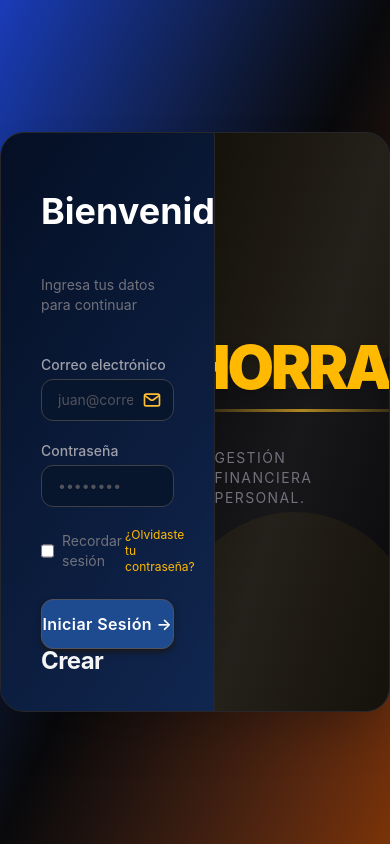
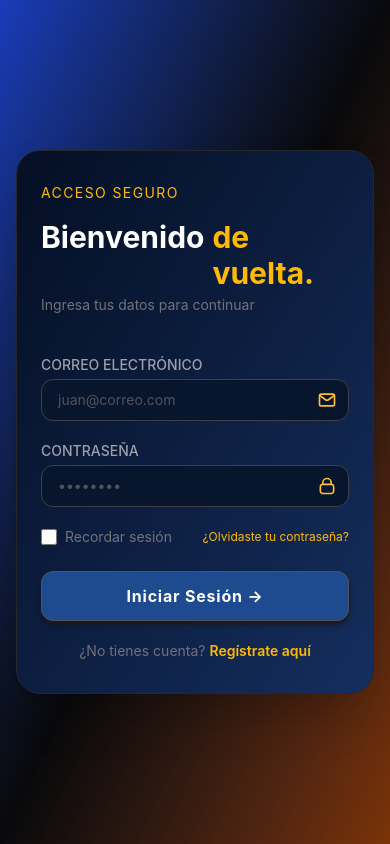
Before and after one commit to SENA-proyect/Ahorrapp-REACT, a React (Vite) app in the folder Frontend/: page /Login in a window 390 px wide. Built offline with nearby package versions, Linux system fonts and the light colour scheme.

Commit message:
Logos puestos a la vista de login y responsive agregado.

```diff
--- a/Frontend/src/components/Asistente/Asistente.jsx
+++ b/Frontend/src/components/Asistente/Asistente.jsx
@@ -1,5 +1,5 @@
 import { useState, useEffect, useRef } from 'react';
-import { getResumenFinancieroBreve } from '../../api';
+import { getResumenFinancieroBreve } from '../../api.js';
 
 const Asistente = () => {
   const [visible, setVisible] = useState(false);
--- a/Frontend/src/components/Login.jsx
+++ b/Frontend/src/components/Login.jsx
@@ -35,13 +35,11 @@ export default function Login() {
   const [cargando, setCargando] = useState(false);
   const [isRegister, setIsRegister] = useState(false);
 
-  // Estado del formulario de login
   const [loginForm, setLoginForm] = useState({
     Email: "",
     Password_hash: "",
   });
 
-  // Estado del formulario de registro
   const [registerForm, setRegisterForm] = useState({
     Nombre: "",
     Apellido: "",
@@ -49,7 +47,6 @@ export default function Login() {
     Password_hash: "",
   });
 
-  // ── Handlers de login ──────────────────────────────────────────────────
   const handleLoginChange = (e) => {
     setLoginForm({ ...loginForm, [e.target.name]: e.target.value });
   };
@@ -86,7 +83,6 @@ export default function Login() {
     }
   };
 
-  // ── Handlers de registro ───────────────────────────────────────────────
   const handleRegisterChange = (e) => {
     setRegisterForm({ ...registerForm, [e.target.name]: e.target.value });
   };
@@ -107,7 +103,6 @@ export default function Login() {
       return;
     }
 
-    // Validación del checkbox
     const checkbox = document.getElementById("terminos");
     if (!checkbox || !checkbox.checked) {
       setError("Debes aceptar los términos y condiciones.");
@@ -121,7 +116,7 @@ export default function Login() {
       setCargando(false);
 
       if (respuesta.ok) {
-        setIsRegister(false); // Vuelve al login tras registro exitoso
+        setIsRegister(false);
         setError(null);
       } else {
         setError(respuesta.mensaje || "Error al registrarse");
@@ -135,71 +130,125 @@ export default function Login() {
 
   return (
     <>
-      <section className="w-screen min-h-screen flex items-center justify-center bg-gradient-to-br from-blue-800 via-zinc-950 to-amber-900">
+      {/*
+        SECCIÓN PRINCIPAL
+        ─────────────────
+        Antes: nada especial, solo centraba el contenido.
+        Ahora:  "py-8" agrega padding vertical para que en móvil
+                la tarjeta no quede pegada al borde superior/inferior.
+      */}
+      <section className="w-screen min-h-screen flex items-center justify-center bg-gradient-to-br from-blue-800 via-zinc-950 to-amber-900 py-8">
 
-        {/* Tarjeta principal que contiene los dos lados. */}
+        {/*
+          TARJETA PRINCIPAL
+          ─────────────────
+          Antes:  "flex items-center" → los dos lados siempre en FILA.
+                  "w-[1000px] h-[580px]" → tamaños fijos que se desbordan en móvil.
+
+          Ahora:
+          • "flex-col"         → en móvil, apilamos los lados en COLUMNA (formulario arriba, branding abajo).
+          • "lg:flex-row"      → en pantallas grandes (≥1024px), volvemos a FILA, como el diseño original.
+          • "w-full"           → ocupa todo el ancho disponible en móvil.
+          • "max-w-[1000px]"   → pero nunca más de 1000px (para respetar el diseño original en escritorio).
+          • "mx-4"             → margen horizontal de 1rem en móvil para que no toque los bordes.
+          • "h-auto"           → la altura se adapta al contenido en móvil.
+          • "lg:h-[580px]"     → en escritorio vuelve a la altura fija original.
+          • "rounded-3xl shadow-2xl overflow-hidden" → sin cambios.
+        */}
         <div
-          className="flex items-center bg-gradient-to-br from-[#050F24] to-[#152E5E] w-[1000px] h-[580px] rounded-3xl shadow-2xl overflow-hidden"
+          className="flex flex-col lg:flex-row items-center bg-gradient-to-br from-[#050F24] to-[#152E5E] w-full max-w-[1000px] mx-4 h-auto lg:h-[580px] rounded-3xl shadow-2xl overflow-hidden"
           style={{ border: "1px solid #27272a" }}
         >
 
           {/* ── LADO IZQUIERDO: formularios ──────────────────────────── */}
-          {/* "overflow-hidden" oculta el formulario que NO está visible. */}
-          <div className="overflow-hidden h-[500px] w-[520px] px-10">
+          {/*
+            Antes:  "w-[520px] h-[500px]" → fijos, solo funcionaban en escritorio.
+
+            Ahora:
+            • "w-full"          → en móvil ocupa todo el ancho de la tarjeta.
+            • "lg:w-[520px]"    → en escritorio vuelve al ancho fijo original.
+            • "px-6"            → padding horizontal más pequeño en móvil.
+            • "lg:px-10"        → en escritorio vuelve al padding original.
+            • "py-8"            → padding vertical en móvil para que el contenido respire.
+            • "lg:py-0"         → en escritorio lo quitamos (la altura fija ya lo controla).
+            • "h-auto"          → altura automática en móvil.
+            • "lg:h-[500px]"    → en escritorio vuelve a la altura fija.
+            • "overflow-hidden" → sigue ocultando el formulario que no está visible.
+          */}
+          <div className="overflow-hidden w-full lg:w-[520px] h-auto lg:h-[500px] px-6 lg:px-10 py-8 lg:py-0">
 
             {/*
-              Este div es el "slider" que se desliza hacia arriba/abajo.
-              "translateY(0)"      → muestra el formulario de Login (posición normal).
-              "translateY(-500px)" → sube el contenedor 500px, mostrando el de Registro.
+              SLIDER de formularios
+              ──────────────────────
+              Este div se mueve hacia arriba cuando isRegister === true,
+              para mostrar el formulario de registro.
 
-              El operador ternario evalúa "isRegister":
-                - Si es true  → aplica la clase de traslación hacia arriba.
-                - Si es false → aplica la clase sin traslación (posición 0).
+              Antes:  "-translate-y-[500px]" → funcionaba porque h-[500px] era fijo.
+              Ahora:  En móvil no usamos el efecto de slider (altura variable).
+                      En escritorio sí lo usamos con "lg:-translate-y-[500px]".
+
+              • "lg:flex-col"              → en escritorio apila login y registro en columna para el efecto slider.
+              • "flex-col"                 → en móvil también en columna pero sin transform.
+              • La clase condicional ahora solo aplica el translate en "lg:".
             */}
             <div
               className={`flex flex-col transition-transform duration-700 ease-in-out ${
-                isRegister ? "-translate-y-[500px]" : "translate-y-0"
+                isRegister ? "lg:-translate-y-[500px]" : "translate-y-0"
               }`}
             >
 
               {/* ── FORMULARIO DE LOGIN ──────────────────────── */}
-              <div className="h-[500px] flex flex-col justify-center gap-5">
+              {/*
+                Antes:  "h-[500px]" fijo.
+                Ahora:
+                • "h-auto"        → en móvil la altura se adapta al contenido.
+                • "lg:h-[500px]"  → en escritorio vuelve a la altura fija del slider.
+
+                El formulario de registro se oculta en móvil cuando no está activo
+                usando "hidden" e "isRegister" para controlar cuál se muestra.
+                En escritorio, ambos existen en el DOM (el slider los controla).
+              */}
+              <div className={`h-auto lg:h-[500px] flex flex-col justify-center gap-5 ${isRegister ? "hidden lg:flex" : "flex"}`}>
                 <div className="mb-5">
                   <p className="text-amber-400 text-sm mb-4 tracking-widest">ACCESO SEGURO</p>
-                  <div className="text-4xl font-bold text-white flex gap-2 mb-1">
+                  {/*
+                    Antes:  "text-4xl" siempre.
+                    Ahora:
+                    • "text-3xl"      → un poco más pequeño en móvil para que quepa bien.
+                    • "lg:text-4xl"   → en escritorio vuelve al tamaño original.
+                  */}
+                  <div className="text-3xl lg:text-4xl font-bold text-white flex gap-2 mb-1">
                     <p className="text-white">Bienvenido </p>
-                    <p className="text-amber-400">de vuelta</p>
+                    <p className="text-amber-400">de vuelta.</p>
                   </div>
                   <p className="text-sm text-zinc-500 mt-1">Ingresa tus datos para continuar</p>
                 </div>
 
-                {/* "onSubmit" llama a handleLoginSubmit cuando el usuario presiona Enter o el botón. */}
                 <form onSubmit={handleLoginSubmit} className="flex flex-col gap-5">
-
                   <Field
                     id="login-email"
-                    label="Correo electrónico"
+                    label="CORREO ELECTRÓNICO"
                     type="email"
                     name="Email"
-                    icon={<svg viewBox="0 0 24 24" fill="none" xmlns="http://www.w3.org/2000/svg" stroke="#ffbe33"><g id="SVGRepo_bgCarrier" stroke-width="0"></g><g id="SVGRepo_tracerCarrier" stroke-linecap="round" stroke-linejoin="round"></g><g id="SVGRepo_iconCarrier"> <path d="M4 7.00005L10.2 11.65C11.2667 12.45 12.7333 12.45 13.8 11.65L20 7" stroke="#ffbe33" stroke-width="2" stroke-linecap="round" stroke-linejoin="round"></path> <rect x="3" y="5" width="18" height="14" rx="2" stroke="#ffbe33" stroke-width="2" stroke-linecap="round"></rect> </g></svg>}
+                    icon={<svg viewBox="0 0 24 24" fill="none" xmlns="http://www.w3.org/2000/svg" stroke="#ffbe33"><g id="SVGRepo_bgCarrier" strokeWidth="0"></g><g id="SVGRepo_tracerCarrier" strokeLinecap="round" strokeLinejoin="round"></g><g id="SVGRepo_iconCarrier"> <path d="M4 7.00005L10.2 11.65C11.2667 12.45 12.7333 12.45 13.8 11.65L20 7" stroke="#ffbe33" strokeWidth="2" strokeLinecap="round" strokeLinejoin="round"></path> <rect x="3" y="5" width="18" height="14" rx="2" stroke="#ffbe33" strokeWidth="2" strokeLinecap="round"></rect> </g></svg>}
                     placeholder="juan@correo.com"
                     value={loginForm.Email}
                     onChange={handleLoginChange}
-                    className="bg-[#07152D]"
+                    className="bg-[#07152D] hover:border-amber-400"
                   />
                   <Field
                     id="login-password"
-                    label="Contraseña"
+                    label="CONTRASEÑA"
                     type="password"
                     name="Password_hash"
+                    icon={<svg viewBox="0 0 24 24" fill="none" xmlns="http://www.w3.org/2000/svg"><g id="SVGRepo_bgCarrier" strokeWidth="0"></g><g id="SVGRepo_tracerCarrier" strokeLinecap="round" strokeLinejoin="round"></g><g id="SVGRepo_iconCarrier"> <path d="M7 10.0288C7.47142 10 8.05259 10 8.8 10H15.2C15.9474 10 16.5286 10 17 10.0288M7 10.0288C6.41168 10.0647 5.99429 10.1455 5.63803 10.327C5.07354 10.6146 4.6146 11.0735 4.32698 11.638C4 12.2798 4 13.1198 4 14.8V16.2C4 17.8802 4 18.7202 4.32698 19.362C4.6146 19.9265 5.07354 20.3854 5.63803 20.673C6.27976 21 7.11984 21 8.8 21H15.2C16.8802 21 17.7202 21 18.362 20.673C18.9265 20.3854 19.3854 19.9265 19.673 19.362C20 18.7202 20 17.8802 20 16.2V14.8C20 13.1198 20 12.2798 19.673 11.638C19.3854 11.0735 18.9265 10.6146 18.362 10.327C18.0057 10.1455 17.5883 10.0647 17 10.0288M7 10.0288V8C7 5.23858 9.23858 3 12 3C14.7614 3 17 5.23858 17 8V10.0288" stroke="#ffbe33" strokeWidth="2" strokeLinecap="round" strokeLinejoin="round"></path> </g></svg>}
                     placeholder="••••••••"
                     value={loginForm.Password_hash}
                     onChange={handleLoginChange}
-                    className="bg-[#07152D]"
+                    className="bg-[#07152D] hover:border-amber-400"
                   />
                   <div className="flex items-center justify-between">
                     <div className="flex items-center gap-2">
-                      {/* "accent-amber-400" colorea el checkbox de dorado. */}
                       <input type="checkbox" id="recordar" className="w-4 h-4 accent-amber-400 cursor-pointer" />
                       <label htmlFor="recordar" className="text-sm text-zinc-500 cursor-pointer">
                         Recordar sesión
@@ -220,7 +269,7 @@ export default function Login() {
                   <button
                     type="submit"
                     disabled={cargando}
-                    className="bg-[#1E4B8F] border-1 border-zinc-600 hover:bg-[#102A56] active:scale-95 text-white rounded-xl py-3 w-full cursor-pointer transition-all duration-300 font-semibold tracking-wide shadow-md shadow-zinc-900 mt-1 disabled:opacity-60"
+                    className="bg-[#1E4B8F] border border-zinc-600 hover:bg-[#102A56] active:scale-95 text-white rounded-xl py-3 w-full cursor-pointer transition-all duration-300 font-bold tracking-wider shadow-md shadow-zinc-900 mt-1 disabled:opacity-60"
                   >
                     {cargando ? "Entrando..." : "Iniciar Sesión →"}
                   </button>
@@ -228,11 +277,6 @@ export default function Login() {
 
                 <p className="text-sm text-zinc-500 text-center">
                   ¿No tienes cuenta?&nbsp;
-                  {/*
-                    Al hacer clic, llamamos a setIsRegister(true).
-                    Eso cambia "isRegister" a true, React re-renderiza,
-                    y el slider se mueve mostrando el formulario de Registro.
-                  */}
                   <button
                     onClick={() => { setIsRegister(true); setError(null); }}
                     className="text-amber-400 font-semibold hover:text-amber-300 transition-colors cursor-pointer bg-transparent border-none"
@@ -243,16 +287,24 @@ export default function Login() {
               </div>
 
               {/* ── FORMULARIO DE REGISTRO ───────────────────── */}
-              <div className="h-[500px] flex flex-col justify-center gap-4">
-
+              {/*
+                Mismo principio que el login:
+                • "h-auto lg:h-[500px]"          → altura flexible en móvil, fija en escritorio.
+                • "hidden lg:flex" / "flex"       → en móvil solo mostramos el formulario activo.
+                  Si isRegister es true  → mostramos este (flex).
+                  Si isRegister es false → lo ocultamos (hidden), EXCEPTO en lg donde el slider lo controla.
+              */}
+              <div className={`h-auto lg:h-[500px] flex flex-col justify-center gap-4 ${isRegister ? "flex" : "hidden lg:flex"}`}>
                 <div className="mb-1">
-                  <h2 className="text-2xl font-bold text-zinc-100 tracking-tight">Crear cuenta</h2>
+                  <p className="text-amber-400 text-sm mb-4 tracking-widest">CREA TU CUENTA</p>
+                  <div className="text-3xl lg:text-4xl font-bold text-white flex gap-2 mb-1">
+                    <p className="text-white">Empieza a</p>
+                    <p className="text-amber-400">ahorrar hoy.</p>
+                  </div>
                   <p className="text-sm text-zinc-500 mt-1">Únete y empieza ahora</p>
                 </div>
 
                 <form onSubmit={handleRegisterSubmit} className="flex flex-col gap-4">
-
-                  {/* Fila con dos campos lado a lado. */}
                   <div className="flex gap-4">
                     <div className="flex-1">
                       <Field
@@ -260,9 +312,11 @@ export default function Login() {
                         label="Nombre"
                         type="text"
                         name="Nombre"
+                        icon={<svg viewBox="0 0 24 24" fill="none" xmlns="http://www.w3.org/2000/svg"><g id="SVGRepo_bgCarrier" strokeWidth="0"></g><g id="SVGRepo_tracerCarrier" strokeLinecap="round" strokeLinejoin="round"></g><g id="SVGRepo_iconCarrier"> <path fillRule="evenodd" clipRule="evenodd" d="M12 4C9.79 4 8 5.79 8 8C8 10.21 9.79 12 12 12C14.21 12 16 10.21 16 8C16 5.79 14.21 4 12 4ZM14 8C14 6.9 13.1 6 12 6C10.9 6 10 6.9 10 8C10 9.1 10.9 10 12 10C13.1 10 14 9.1 14 8ZM18 18C17.8 17.29 14.7 16 12 16C9.31 16 6.23 17.28 6 18H18ZM4 18C4 15.34 9.33 14 12 14C14.67 14 20 15.34 20 18V20H4V18Z" fill="#ffbe33"></path> </g></svg>}
                         placeholder="Juan"
                         value={registerForm.Nombre}
                         onChange={handleRegisterChange}
+                        className="bg-[#07152D] hover:border-amber-400"
                       />
                     </div>
                     <div className="flex-1">
@@ -271,9 +325,11 @@ export default function Login() {
                         label="Apellido"
                         type="text"
                         name="Apellido"
+                        icon={<svg viewBox="0 0 24 24" fill="none" xmlns="http://www.w3.org/2000/svg"><g id="SVGRepo_bgCarrier" strokeWidth="0"></g><g id="SVGRepo_tracerCarrier" strokeLinecap="round" strokeLinejoin="round"></g><g id="SVGRepo_iconCarrier"> <path fillRule="evenodd" clipRule="evenodd" d="M12 4C9.79 4 8 5.79 8 8C8 10.21 9.79 12 12 12C14.21 12 16 10.21 16 8C16 5.79 14.21 4 12 4ZM14 8C14 6.9 13.1 6 12 6C10.9 6 10 6.9 10 8C10 9.1 10.9 10 12 10C13.1 10 14 9.1 14 8ZM18 18C17.8 17.29 14.7 16 12 16C9.31 16 6.23 17.28 6 18H18ZM4 18C4 15.34 9.33 14 12 14C14.67 14 20 15.34 20 18V20H4V18Z" fill="#ffbe33"></path> </g></svg>}
                         placeholder="García"
                         value={registerForm.Apellido}
                         onChange={handleRegisterChange}
+                        className="bg-[#07152D] hover:border-amber-400"
                       />
                     </div>
                   </div>
@@ -283,21 +339,24 @@ export default function Login() {
                     label="Correo electrónico"
                     type="email"
                     name="Email"
+                    icon={<svg viewBox="0 0 24 24" fill="none" xmlns="http://www.w3.org/2000/svg" stroke="#ffbe33"><g id="SVGRepo_bgCarrier" strokeWidth="0"></g><g id="SVGRepo_tracerCarrier" strokeLinecap="round" strokeLinejoin="round"></g><g id="SVGRepo_iconCarrier"> <path d="M4 7.00005L10.2 11.65C11.2667 12.45 12.7333 12.45 13.8 11.65L20 7" stroke="#ffbe33" strokeWidth="2" strokeLinecap="round" strokeLinejoin="round"></path> <rect x="3" y="5" width="18" height="14" rx="2" stroke="#ffbe33" strokeWidth="2" strokeLinecap="round"></rect> </g></svg>}
                     placeholder="tu@correo.com"
                     value={registerForm.Email}
                     onChange={handleRegisterChange}
+                    className="bg-[#07152D] hover:border-amber-400"
                   />
                   <Field
                     id="reg-password"
                     label="Contraseña"
                     type="password"
                     name="Password_hash"
+                    icon={<svg viewBox="0 0 24 24" fill="none" xmlns="http://www.w3.org/2000/svg"><g id="SVGRepo_bgCarrier" strokeWidth="0"></g><g id="SVGRepo_tracerCarrier" strokeLinecap="round" strokeLinejoin="round"></g><g id="SVGRepo_iconCarrier"> <path d="M7 10.0288C7.47142 10 8.05259 10 8.8 10H15.2C15.9474 10 16.5286 10 17 10.0288M7 10.0288C6.41168 10.0647 5.99429 10.1455 5.63803 10.327C5.07354 10.6146 4.6146 11.0735 4.32698 11.638C4 12.2798 4 13.1198 4 14.8V16.2C4 17.8802 4 18.7202 4.32698 19.362C4.6146 19.9265 5.07354 20.3854 5.63803 20.673C6.27976 21 7.11984 21 8.8 21H15.2C16.8802 21 17.7202 21 18.362 20.673C18.9265 20.3854 19.3854 19.9265 19.673 19.362C20 18.7202 20 17.8802 20 16.2V14.8C20 13.1198 20 12.2798 19.673 11.638C19.3854 11.0735 18.9265 10.6146 18.362 10.327C18.0057 10.1455 17.5883 10.0647 17 10.0288M7 10.0288V8C7 5.23858 9.23858 3 12 3C14.7614 3 17 5.23858 17 8V10.0288" stroke="#ffbe33" strokeWidth="2" strokeLinecap="round" strokeLinejoin="round"></path> </g></svg>}
                     placeholder="Mínimo 6 caracteres"
                     value={registerForm.Password_hash}
                     onChange={handleRegisterChange}
+                    className="bg-[#07152D] hover:border-amber-400"
                   />
 
-                  {/* Checkbox de términos */}
                   <div className="flex items-center gap-2">
                     <input type="checkbox" id="terminos" className="w-4 h-4 accent-amber-400 cursor-pointer" />
                     <label htmlFor="terminos" className="text-sm text-zinc-500 cursor-pointer">
@@ -312,15 +371,14 @@ export default function Login() {
                   <button
                     type="submit"
                     disabled={cargando}
-                    className="bg-amber-400 hover:bg-amber-300 active:scale-95 text-zinc-950 rounded-xl py-3 w-full cursor-pointer transition-all duration-300 font-semibold tracking-wide shadow-md shadow-amber-900 disabled:opacity-60"
+                    className="bg-[#1E4B8F] border border-zinc-600 hover:bg-[#102A56] active:scale-95 text-white rounded-xl py-3 w-full cursor-pointer transition-all duration-300 font-bold tracking-wide shadow-md shadow-zinc-900 disabled:opacity-60"
                   >
-                    {cargando ? "Registrando..." : "Crear cuenta"}
+                    {cargando ? "Registrando..." : "Crear cuenta →"}
                   </button>
                 </form>
 
-                <p className="text-sm text-zinc-500 text-center">
+                <p className="text-sm text-zinc-500 text-center pb-2">
                   ¿Ya tienes cuenta?&nbsp;
-                  {/* Al hacer clic, setIsRegister(false) vuelve al Login. */}
                   <button
                     onClick={() => { setIsRegister(false); setError(null); }}
                     className="text-amber-400 font-semibold hover:text-amber-300 transition-colors cursor-pointer bg-transparent border-none"
@@ -333,27 +391,16 @@ export default function Login() {
             </div>
             {/* fin slider */}
           </div>
-
-          {/* ── LADO DERECHO: branding ───────────────────────────────── */}
-          {/*
-            "style={{ ... }}" en JSX → los estilos en línea se escriben como objeto JavaScript.
-            Las propiedades CSS con guión (border-left) se escriben en camelCase (borderLeft).
-          */}
           <div
-            className="relative flex flex-col items-center justify-center w-[580px] h-[580px] bg-gradient-to-br from-zinc-950 via-zinc-900 to-zinc-950 overflow-hidden"
+            className="hidden lg:flex relative flex-col items-center justify-center w-full lg:w-[520px] h-[250px] lg:h-[580px] bg-gradient-to-br from-blue-950 via-zinc-900 to-amber-950 overflow-hidden"
             style={{ borderLeft: "1px solid #27272a" }}
           >
-            {/* Círculos decorativos de fondo. */}
-            <div className="absolute w-80 h-80 bg-amber-400 opacity-5 rounded-full -top-16 -right-16" />
-            <div className="absolute w-60 h-60 bg-amber-400 opacity-5 rounded-full -bottom-10 -left-10" />
-
-            {/* Logo / nombre de la app. */}
-            {/* "select-none" evita que el usuario pueda seleccionar el texto. */}
-            <p className="text-amber-400 text-6xl font-black tracking-tighter select-none drop-shadow-lg">
+            <div className="absolute w-80 h-80 bg-blue-400 opacity-5 rounded-full -top-16 -right-16" />
+            <div className="absolute w-60 h-60 bg-blue-400 opacity-5 rounded-full -bottom-10 -left-10" />
+            <p className="text-amber-400 text-4xl lg:text-6xl font-black tracking-tighter select-none drop-shadow-lg">
               AHORRAPP
             </p>
 
-            {/* Línea decorativa degradada. */}
             <div
               className="w-60 h-[3px] my-3 rounded-full"
               style={{ background: "linear-gradient(to right, transparent, #fbbf24aa, transparent)" }}
```
